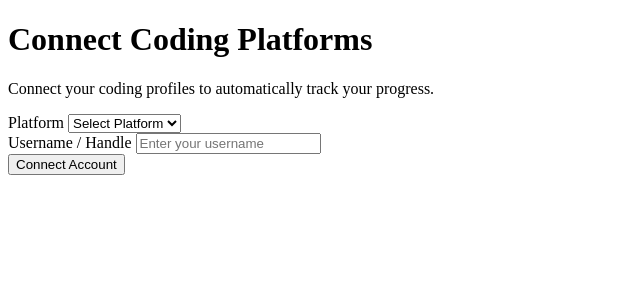
After one commit to amanullah1739/CampusForge, a Flask app: page /platforms/connect in a window 1280 px wide. The commit adds this page. Shown: the top 300 px of the page, without its empty margins (0-640 px from the left). Run offline with Flask 3, Linux system fonts and the light colour scheme; the visitor is signed in with stand-in values (Sample User, id 1).

Commit message:
woriking on platform conectivity

```diff
--- a/app.py
+++ b/app.py
@@ -3,7 +3,12 @@ from config import Config
 from database import db, migrate
 from database.models.user import User
 from database.models.project import Project
+from database.models.platform_account import PlatformAccount
 from flask_bcrypt import Bcrypt
+from database.services.platform_verification import (
+    generate_verification_code,
+    get_verification_expiry
+)
 
 
 
@@ -255,6 +260,108 @@ def add_project():
 
     return render_template("projects/add_project.html")
 
+@app.route("/platforms")
+def platforms():
+
+    if "user_id" not in session:
+        return redirect(url_for("login"))
+
+    accounts = PlatformAccount.query.filter_by(
+        user_id=session["user_id"]
+    ).all()
+
+    return render_template(
+        "platforms/accounts.html",
+        accounts=accounts
+    )
+
+@app.route("/platforms/connect", methods=["GET", "POST"])
+def connect_platform():
+
+    if "user_id" not in session:
+        return redirect(url_for("login"))
+
+    if request.method == "POST":
+
+        platform = request.form.get("platform")
+        username = request.form.get("username")
+
+        if not platform or not username:
+            flash("Please fill in all fields.", "error")
+            return redirect(url_for("connect_platform"))
+
+        profile_url = None
+
+        if platform == "LeetCode":
+            profile_url = f"https://leetcode.com/u/{username}/"
+
+        elif platform == "Codeforces":
+            profile_url = f"https://codeforces.com/profile/{username}"
+
+        existing_account = PlatformAccount.query.filter_by(
+            user_id=session["user_id"],
+            platform=platform
+        ).first()
+
+        if existing_account:
+
+            existing_account.username = username
+            existing_account.profile_url = profile_url
+            existing_account.verified = False
+
+        else:
+
+            new_account = PlatformAccount(
+                user_id=session["user_id"],
+                platform=platform,
+                username=username,
+                profile_url=profile_url
+            )
+
+            db.session.add(new_account)
+
+        db.session.commit()
+
+        flash(
+            f"{platform} account connected successfully.",
+            "success"
+        )
+
+        return redirect(url_for("dashboard"))
+
+    return render_template("platforms/connect.html")
+
+@app.route("/platforms/verify/<int:account_id>")
+def verify_platform(account_id):
+
+    if "user_id" not in session:
+        return redirect(url_for("login"))
+
+    account = PlatformAccount.query.filter_by(
+        id=account_id,
+        user_id=session["user_id"]
+    ).first()
+
+    if not account:
+        flash("Platform account not found.", "error")
+        return redirect(url_for("platforms"))
+
+    verification_code = generate_verification_code()
+    expiry = get_verification_expiry()
+
+    account.verification_code = verification_code
+    account.verification_expires_at = expiry
+    account.verified = False
+
+    db.session.commit()
+
+    return render_template(
+        "platforms/verify.html",
+        account=account
+    )
+
+
+
 
 
 # =========================================
--- a/templates/auth/login.html
+++ b/templates/auth/login.html
@@ -23,7 +23,7 @@
 
         <h1>Login</h1>
 
-        <form method="POST">
+        <form method="POST" action="{{ url_for('login') }}">
 
             <div class="input-box">
                 <label>Email</label>
--- a/templates/dashboard/dashboard.html
+++ b/templates/dashboard/dashboard.html
@@ -61,12 +61,9 @@
 
                 </li>
 
-                <li>
-
+                <li onclick="window.location.href='{{ url_for('platforms') }}'">
                     <i class="fa-solid fa-code"></i>
-
                     <span>Coding</span>
-
                 </li>
 
                 <li>
--- /dev/null
+++ b/templates/platforms/connect.html
@@ -0,0 +1,50 @@
+<!DOCTYPE html>
+<html lang="en">
+
+<head>
+    <meta charset="UTF-8">
+    <meta name="viewport" content="width=device-width, initial-scale=1.0">
+
+    <title>Connect Platforms | CampusForge</title>
+</head>
+
+<body>
+
+    <h1>Connect Coding Platforms</h1>
+
+    <p>
+        Connect your coding profiles to automatically track your progress.
+    </p>
+
+    <form method="POST" action="{{ url_for('connect_platform') }}">
+
+        <div>
+            <label>Platform</label>
+
+            <select name="platform" required>
+                <option value="">Select Platform</option>
+                <option value="LeetCode">LeetCode</option>
+                <option value="Codeforces">Codeforces</option>
+            </select>
+        </div>
+
+        <div>
+            <label>Username / Handle</label>
+
+            <input
+                type="text"
+                name="username"
+                placeholder="Enter your username"
+                required
+            >
+        </div>
+
+        <button type="submit">
+            Connect Account
+        </button>
+
+    </form>
+
+</body>
+
+</html>
```
Also changed, not shown: database/models/platform_account.py (added, +67 -0 lines), database/services/platform_verification.py (added, +20 -0 lines), migrations/versions/8ce00cbcd3f4_add_platform_account_verification_fields.py (added, +34 -0 lines), migrations/versions/c92f365bf5b0_create_platform_accounts_table.py (added, +40 -0 lines), templates/platforms/accounts.html (added, +71 -0 lines), templates/platforms/verify.html (added, +30 -0 lines).
